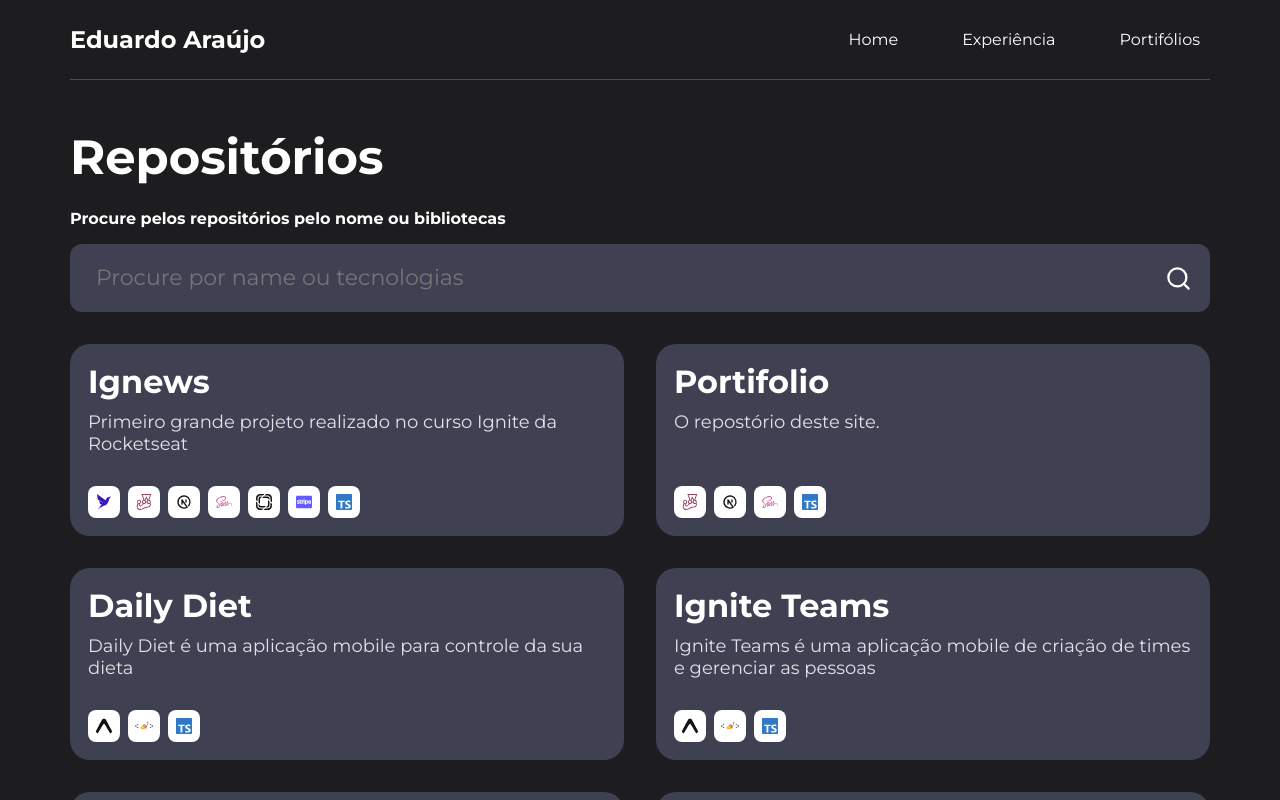
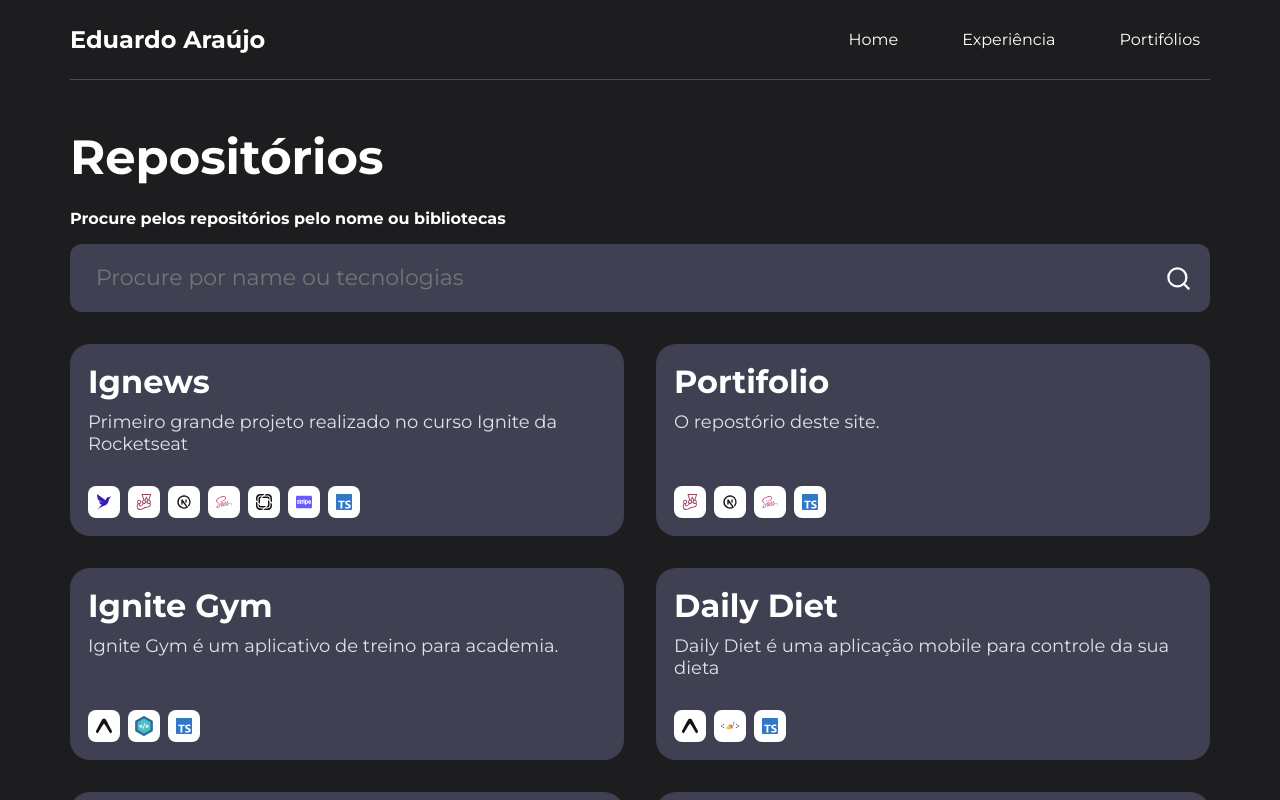
Before and after one commit to EduardoAraD/portifolio, a Next.js app: page /portifolio in a window 1280 px wide. Built offline with nearby package versions, Linux system fonts and the light colour scheme.

Commit message:
New Repository IgniteGym

```diff
--- a/src/components/CardRepository/index.tsx
+++ b/src/components/CardRepository/index.tsx
@@ -38,6 +38,7 @@ export function CardRepository({ content, iconTecnologies, name, linkGitHub }: P
       case 'JavaScript': return <SiJavascript color='#C3C300' />
       case 'Jest': return <SiJest color='#99425b' />
       case 'Maps': return <TbMap2 color='#199900' />
+      case 'Native Base': return <Image src="/iconNativeBase.svg" alt='icon Native Base' height={20} width={20} />
       case 'NextJs': return <TbBrandNextjs color='#131313' />
       case 'Node': return <IoLogoNodejs color='#5FA04E' />
       case 'Prisma': return <SiPrisma color='#183e53' />
--- a/src/models/repository.ts
+++ b/src/models/repository.ts
@@ -1,5 +1,5 @@
 export type IconTecnology = 'NextJs' | 'HTML' | 'React JS' | 'React Native' | 'TailwindCSS' |
-  'JavaScript' | 'TypeScript' | 'Node' | 'Flutter' | 'FaunaDB' | 'Jest' | 'SASS' | 'CSS' |
+  'JavaScript' | 'TypeScript' | 'Native Base' | 'Node' | 'Flutter' | 'FaunaDB' | 'Jest' | 'SASS' | 'CSS' |
   'Styled-Component' | 'Expo' | 'Fastify' | 'Prisma' | 'Vite' | 'Prismic' | 'Stripe' | 'Maps';
 
 export interface Repository {
--- a/src/storage/Repositories/index.ts
+++ b/src/storage/Repositories/index.ts
@@ -12,6 +12,12 @@ export const repositories: Repository[] = [
     description: 'O repostório deste site.',
     tecnologies: ['Jest', 'NextJs', "SASS", 'TypeScript'],
     linkGitHub: 'https://github.com/EduardoAraD/portifolio',
+  },
+  {
+    name: 'Ignite Gym',
+    description: 'Ignite Gym é um aplicativo de treino para academia.',
+    tecnologies: ['Expo', 'Native Base', 'TypeScript'],
+    linkGitHub: 'https://github.com/EduardoAraD/ignite-gym',
   },
   {
     name: 'Daily Diet',
```
Also changed, not shown: public/iconNativeBase.svg (added).
